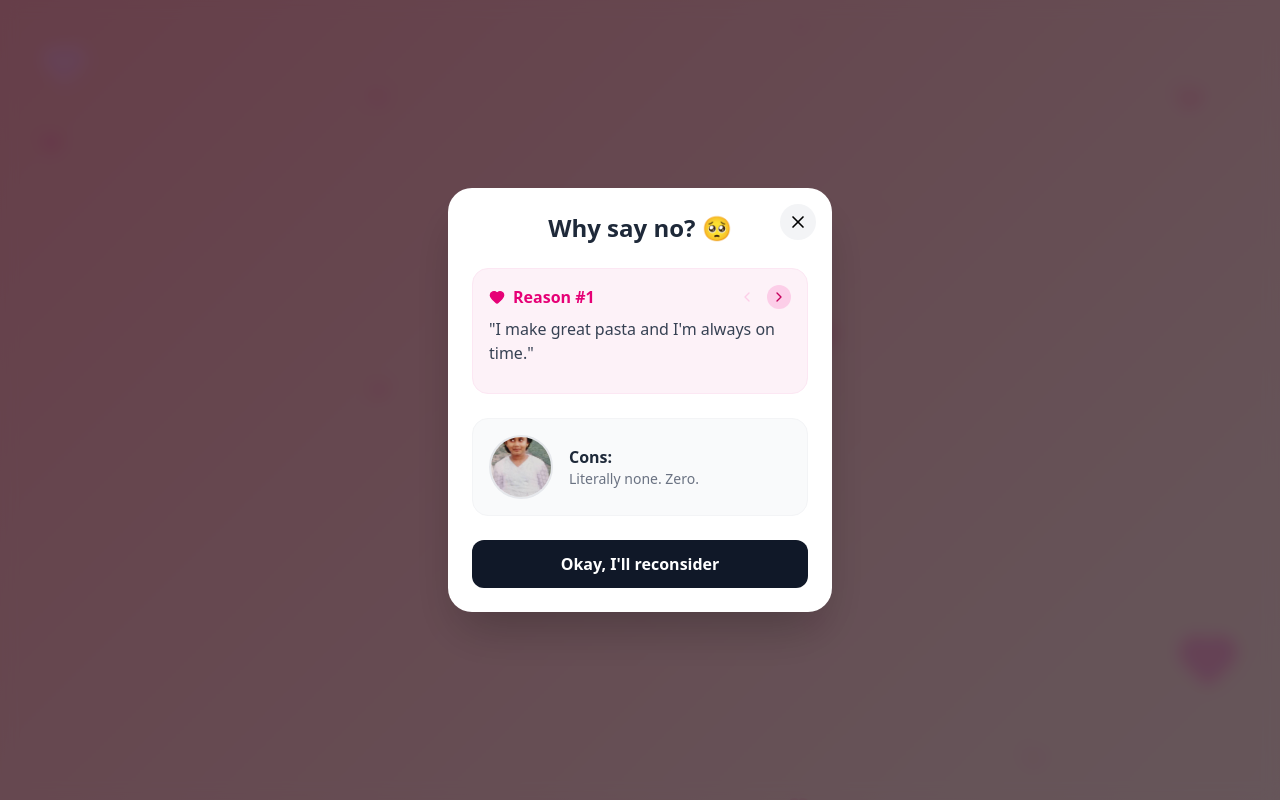
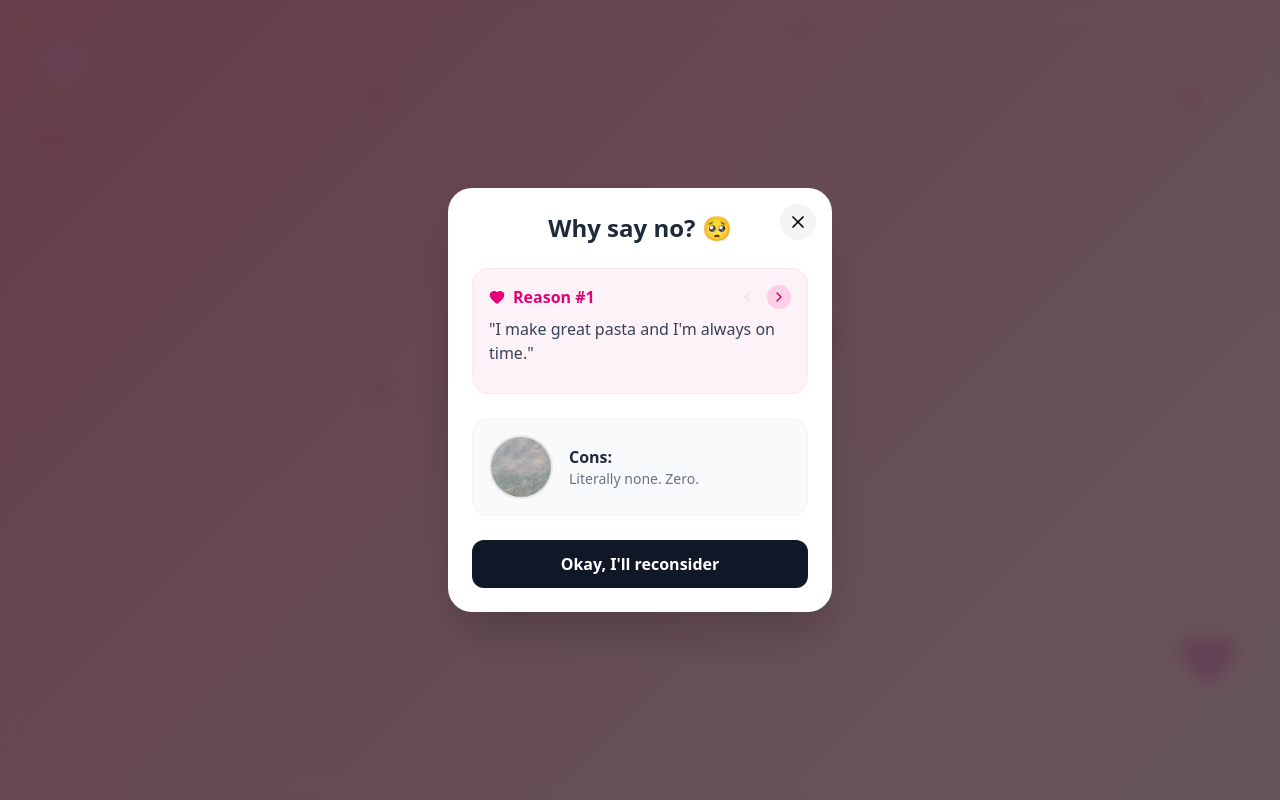
Before and after one commit to Thiyaguu11/bemyvalentine, a React (Vite) app: page / in a window 1280 px wide. Both pictures are taken after a click on the button "No". Built offline with nearby package versions, Linux system fonts and the light colour scheme.

Commit message:
style: apply top-80 focal crop to modal con image and polish success screen

```diff
--- a/src/App.jsx
+++ b/src/App.jsx
@@ -487,7 +487,14 @@ function App() {
 
                   {/* Cons */}
                   <div className="bg-gray-50 p-4 rounded-2xl border border-gray-100 flex items-center gap-4">
-                    <img src={GIFS.sideEye} alt="Side Eye" className="w-16 h-16 rounded-full object-cover border-2 border-gray-200" />
+                    <div className="w-16 h-16 rounded-full overflow-hidden border-2 border-gray-200">
+                      <img
+                        src={GIFS.sideEye}
+                        alt="Side Eye"
+                        className="w-full h-full object-cover"
+                        style={{ objectPosition: 'center top', scale: 1.25 }}
+                      />
+                    </div>
                     <div>
                       <h3 className="font-semibold text-gray-800">Cons:</h3>
                       <p className="text-gray-500 text-sm">Literally none. Zero.</p>
```
